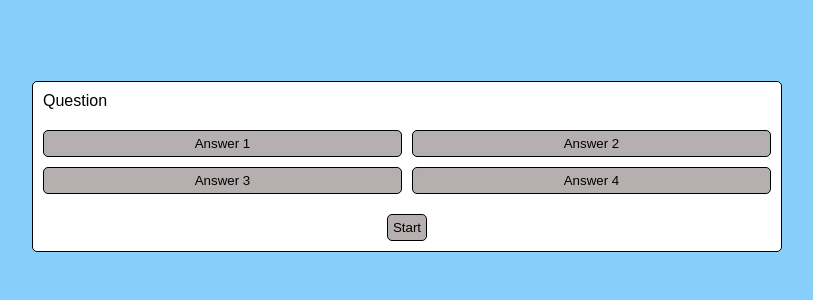
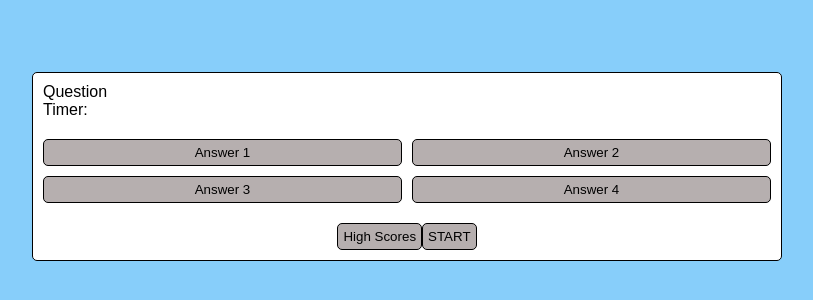
Before and after one commit to McMahon8900/Code-Quiz, a plain HTML site: page index.html in a window 1280 px wide. Shown: the part 234-534 px from the top of the page, without its empty margins (233-1046 px from the left). Drawn offline with Linux system fonts and the light colour scheme.

Commit message:
changed from Disney quiz to Code quiz

```diff
--- a/index.html
+++ b/index.html
@@ -7,13 +7,14 @@
     <meta http-equiv="X-UA-Compatible" content="ie=edge">
     <link href="style.css" rel="stylesheet">
     <script defer src="script.js"></script>
-    <title>Disney Quiz</title>
+    <title>Code Quiz</title>
 </head>
 
 <body>
     <div class="container">
         <div id="question-container">
             <div id="question">Question</div>
+            <div id="timer">Timer:</div>
             <div id="answer-buttons" class="btn-grid">
                 <button class="btn">Answer 1</button>
                 <button class="btn">Answer 2</button>
@@ -21,11 +22,13 @@
                 <button class="btn">Answer 4</button>
             </div>
         </div>
-        <div class="controls">
-            <button id="start-btn" class="start-btn btn">Start</button>
+        <div class="controls" class="controls-grid">
+            <button id="highscores-btn" class="highscores-btn btn">High Scores</button>
+            <button id="start-btn" class="start-btn btn">START</button>
         </div>
     </div>
     <script src="script.js"></script>
+    <script src="questions.js"></script>
 </body>
 
 </html>
```
